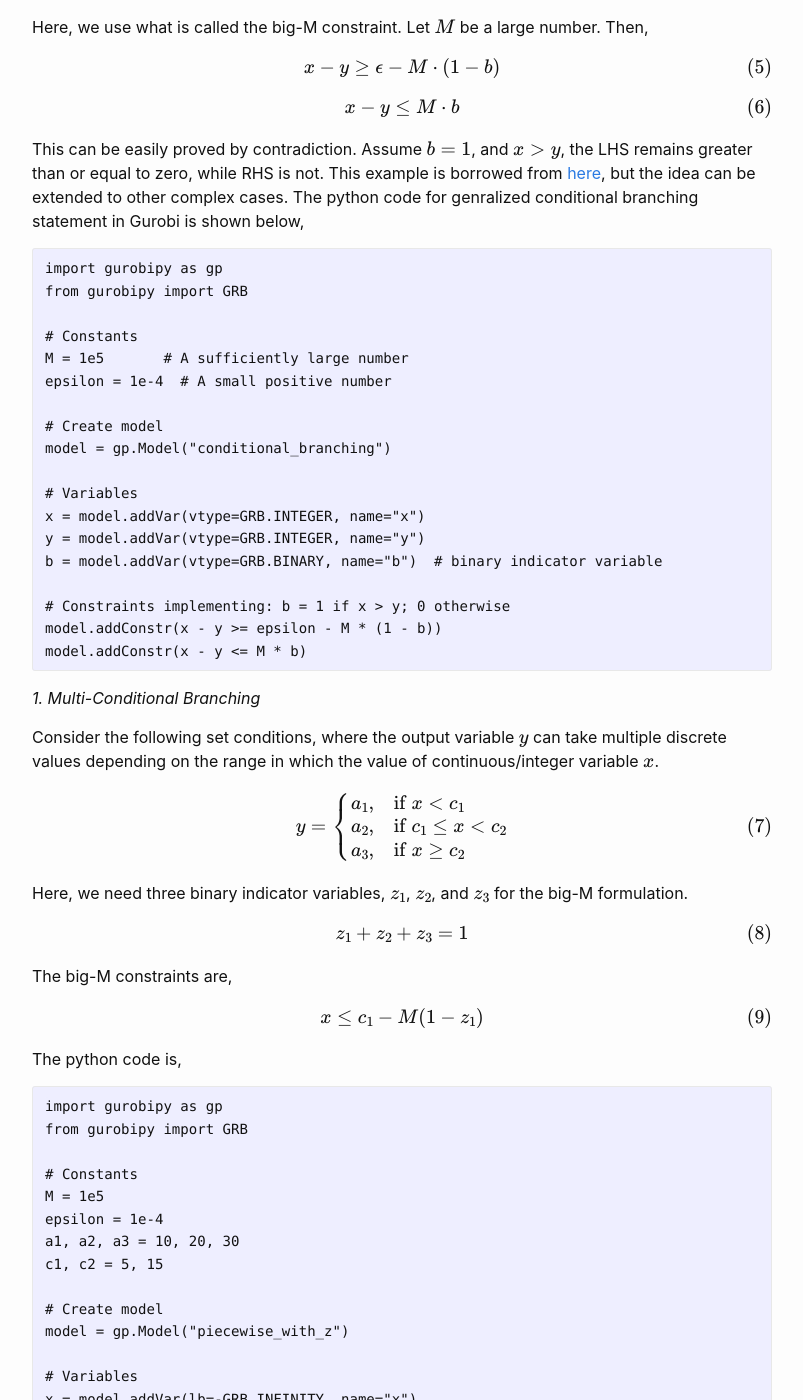
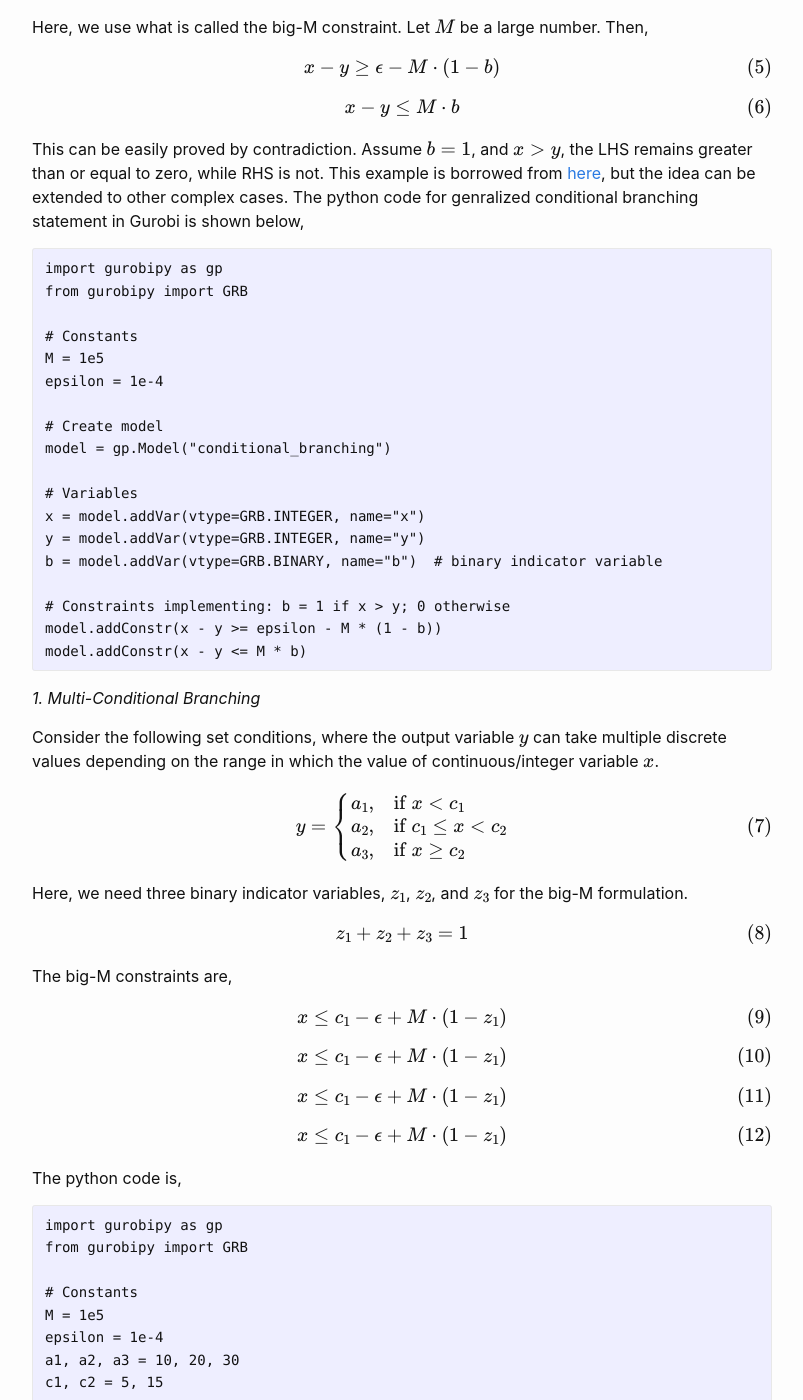
Before and after one commit to at3e/at3e.github.io, a Jekyll site: the page built from _posts/2024-12-27-gurobi-cheatsheet.md, in a window 1280 px wide and 1400 px high, scrolled down 3300 px. Shown: the whole window, without its empty margins (238-1041 px from the left). Built offline with Jekyll 4.4.1, drawn with Linux system fonts in a browser that asks for light colours; formulas are drawn with MathJax 3; some of the changed text lies outside the part shown.

Commit message:
Update 2024-12-27-gurobi-cheatsheet.md

```diff
--- a/_posts/2024-12-27-gurobi-cheatsheet.md
+++ b/_posts/2024-12-27-gurobi-cheatsheet.md
@@ -129,8 +129,8 @@
 from gurobipy import GRB
 
 # Constants
-M = 1e5       # A sufficiently large number
-epsilon = 1e-4  # A small positive number
+M = 1e5
+epsilon = 1e-4
 
 # Create model
 model = gp.Model("conditional_branching")
@@ -166,8 +166,21 @@
 \end{equation}
 
 The big-M constraints are,
+
 \begin{equation}
-x \leq c_1 - M (1 - z_1) \\
+x \leq c_1 - \epsilon + M \cdot (1 - z_1)
+\end{equation}
+
+\begin{equation}
+x \leq c_1 - \epsilon + M \cdot (1 - z_1)
+\end{equation}
+
+\begin{equation}
+x \leq c_1 - \epsilon + M \cdot (1 - z_1)
+\end{equation}
+
+\begin{equation}
+x \leq c_1 - \epsilon + M \cdot (1 - z_1)
 \end{equation}
 
 The python code is,
@@ -185,20 +198,20 @@
 model = gp.Model("piecewise_with_z")
 
 # Variables
-x = model.addVar(lb=-GRB.INFINITY, name="x")
-y = model.addVar(lb=-GRB.INFINITY, name="y")
+x = model.addVar(vtype=GRB.INTEGER, name="x")
+y = model.addVar(vtype=GRB.INTEGER, name="y")
 z1 = model.addVar(vtype=GRB.BINARY, name="z1")
 z2 = model.addVar(vtype=GRB.BINARY, name="z2")
 z3 = model.addVar(vtype=GRB.BINARY, name="z3")
 
-# One-hot encoding: exactly one condition holds
+# Exactly one condition holds
 model.addConstr(z1 + z2 + z3 == 1, name="one_hot_z")
 
 # Region constraints
-model.addConstr(x <= c1 - epsilon + M * (1 - z1), name="z1_active => x < c1")
-model.addConstr(x >= c1 - M * (1 - z2), name="z2_active => x >= c1")
-model.addConstr(x <= c2 - epsilon + M * (1 - z2), name="z2_active => x < c2")
-model.addConstr(x >= c2 - M * (1 - z3), name="z3_active => x >= c2")
+model.addConstr(x <= c1 - epsilon + M * (1 - z1))
+model.addConstr(x >= c1 - M * (1 - z2))
+model.addConstr(x <= c2 - epsilon + M * (1 - z2))
+model.addConstr(x >= c2 - M * (1 - z3))
 
 # Output assignment
 model.addConstr(y == a1 * z1 + a2 * z2 + a3 * z3, name="y_by_z")
```
